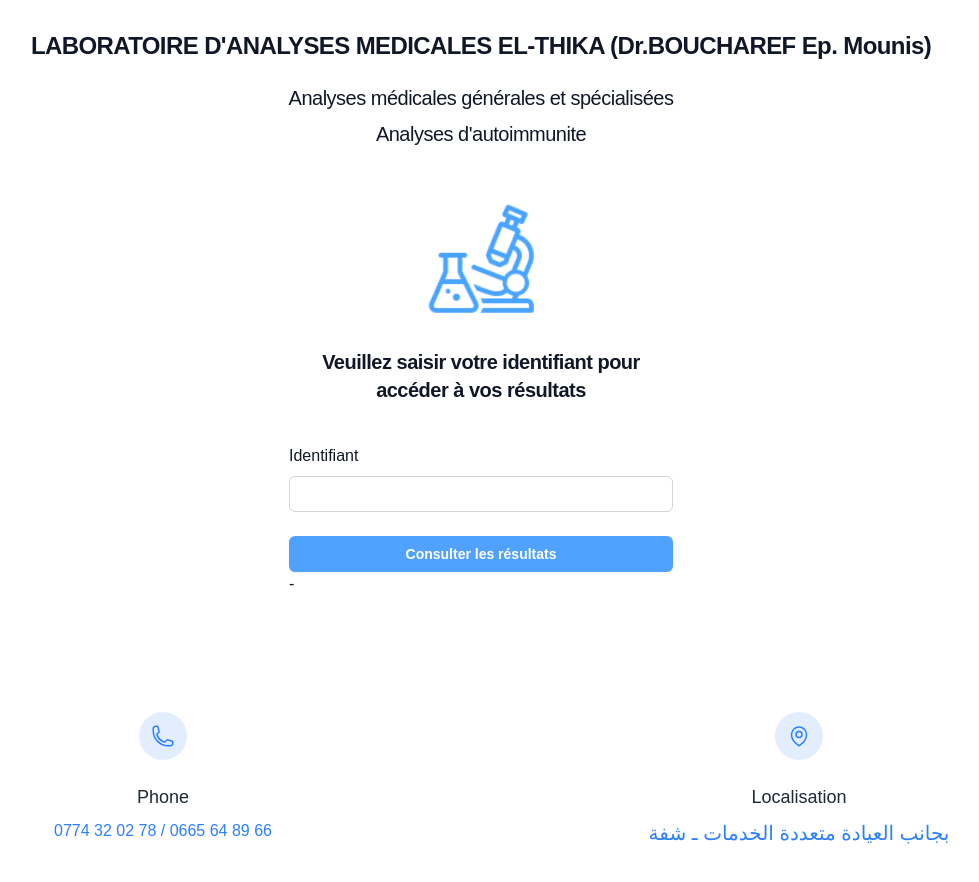
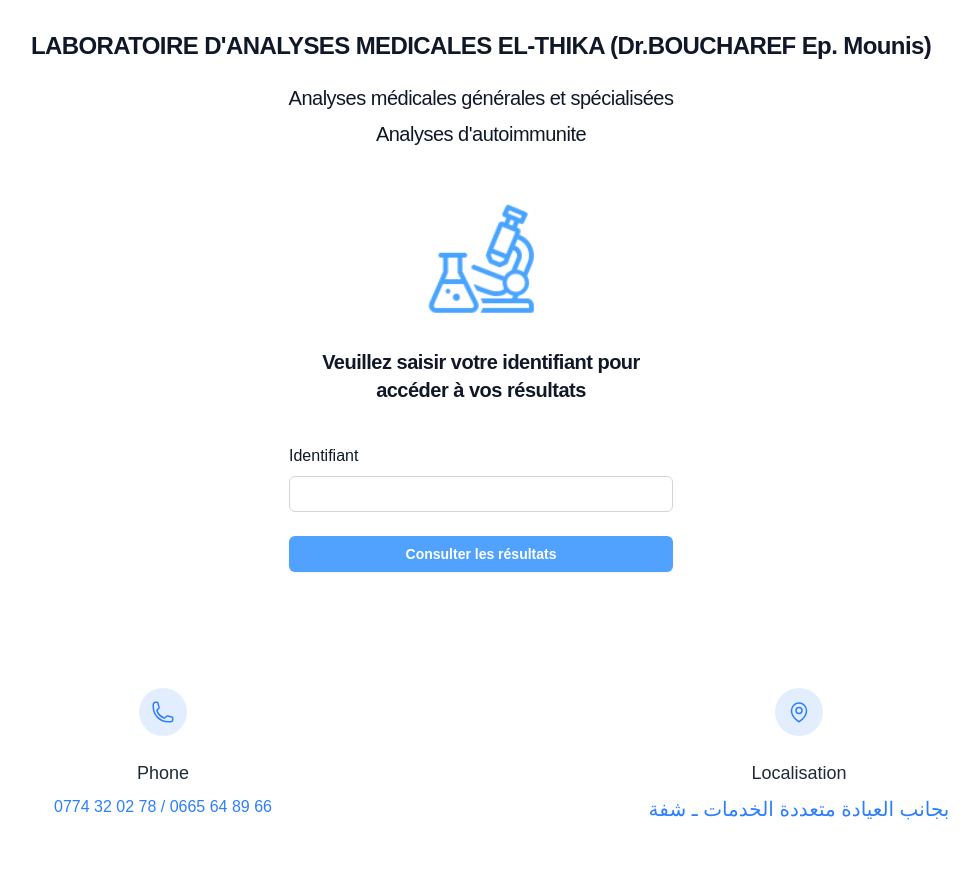
Before and after one commit to Solidesphere/lab_res, a Next.js app: page / in a window 1280 px wide. Shown: the top 882 px of the page, without its empty margins (159-1138 px from the left). Built offline with nearby package versions, Linux system fonts and the light colour scheme.

Commit message:
fix issue

```diff
--- a/components/Form.jsx
+++ b/components/Form.jsx
@@ -62,7 +62,6 @@ const Form = () => {
             >
               Consulter les résultats
             </button>
-            -
           </div>
         </form>
       </div>
```
